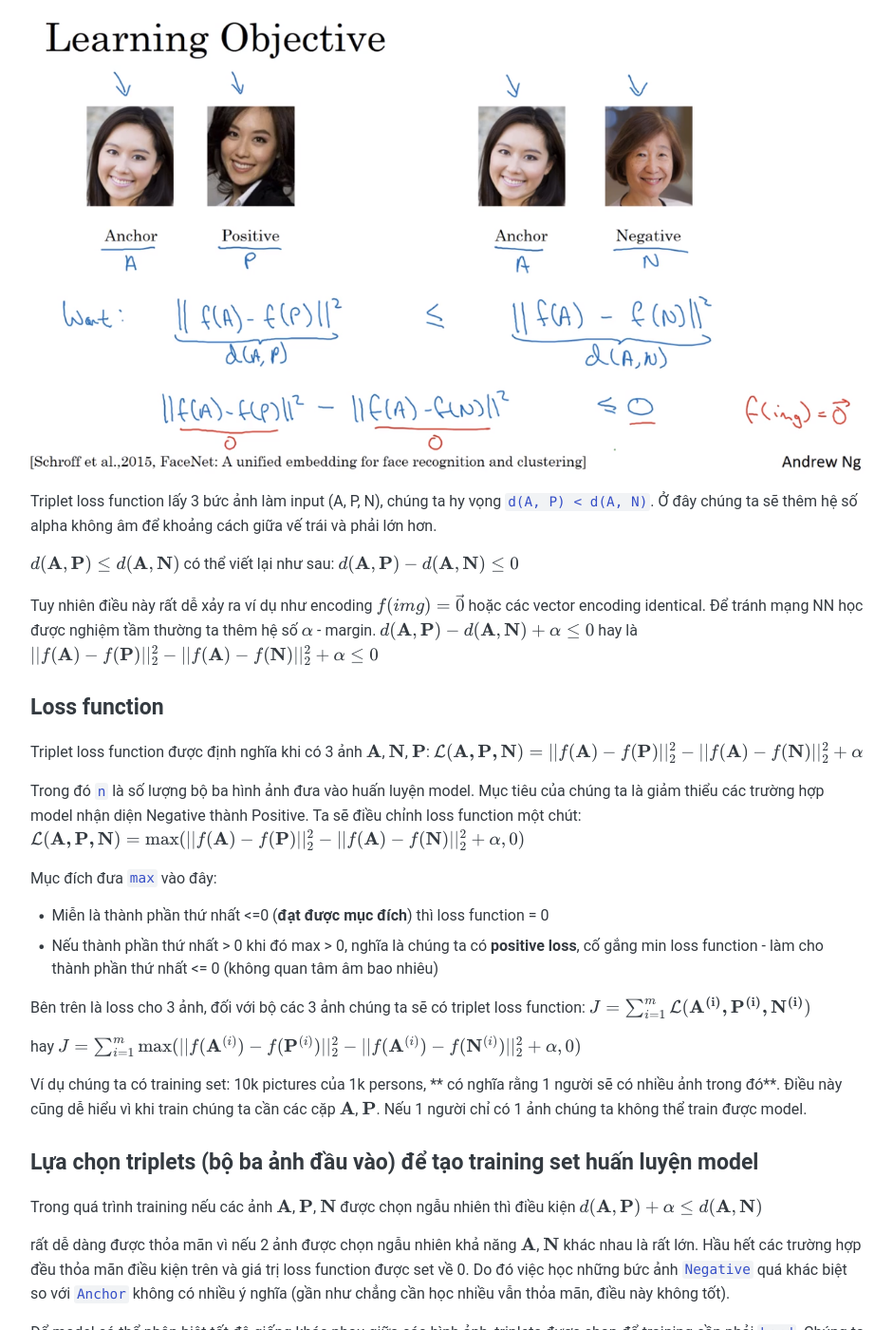
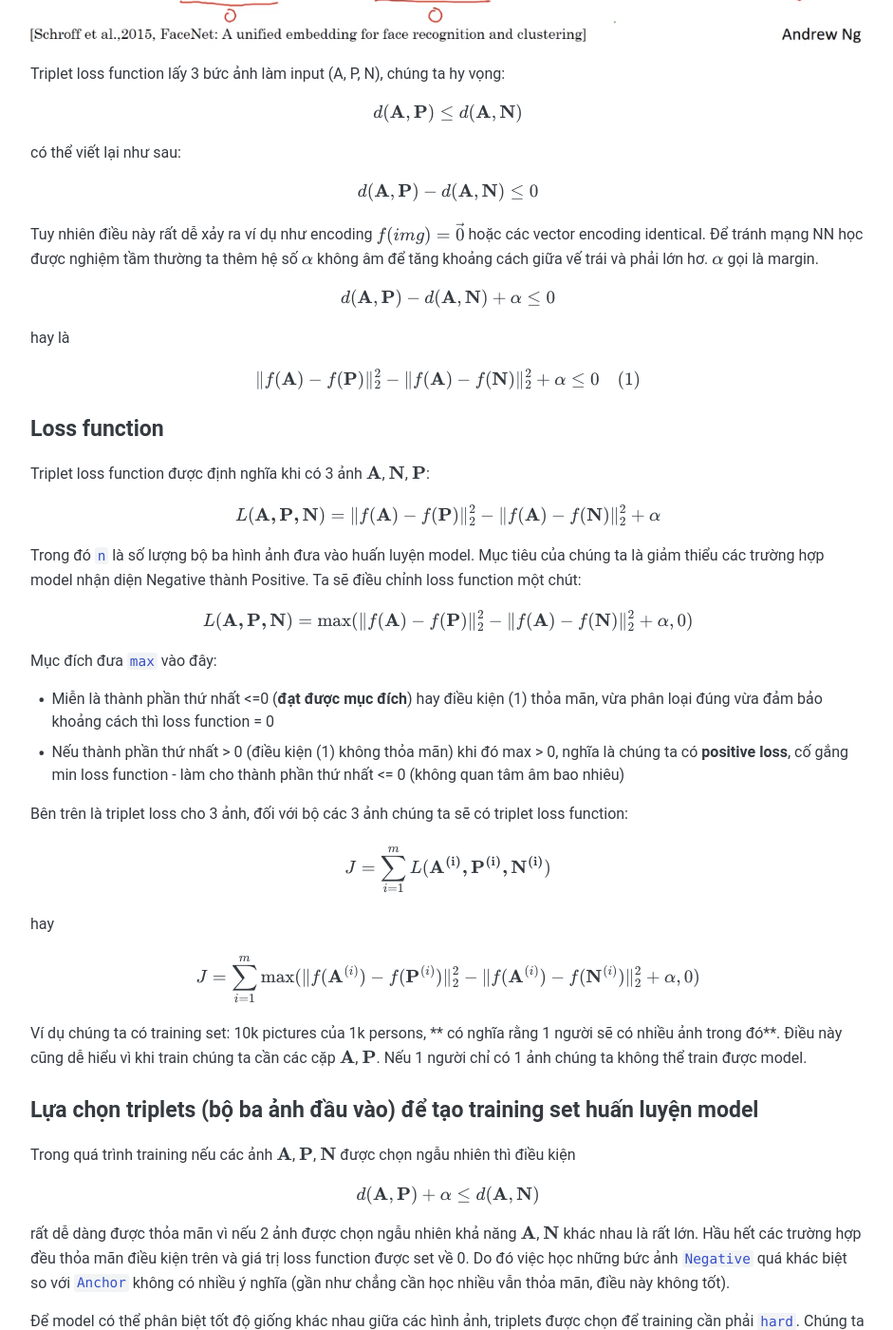
Before and after one commit to huytranvan2010/huytranvan2010.github.io, a Jekyll site: the page built from _posts/2021-06-25-FaceNet.md, in a window 1280 px wide and 1400 px high, scrolled down 4289 px. Shown: the whole window at 95% size, without its empty margins (168-1109 px from the left). Built offline with Jekyll 4.4.1, drawn with Linux system fonts in a browser that asks for light colours.

Commit message:
edit FaceNet

```diff
--- a/_posts/2021-06-25-FaceNet.md
+++ b/_posts/2021-06-25-FaceNet.md
@@ -58,8 +58,6 @@ Nhiệm vụ của chúng ta là học được các parameters của NN. Để
 
 Để train model chúng ta cần định nghĩa loss function, ở đây sẽ dùng **triplet loss function**.
 
-<img src="../images/facenet/1.png" style="display:block; margin-left:auto; margin-right:auto">
-
 # Triplet loss function
 [Bài báo gốc](https://arxiv.org/abs/1503.03832)
 Một cách để học được các parameters mạng NN là áp dụng gradient descent lên **triplet loss function**.
@@ -69,48 +67,62 @@ Kí hiệu ảnh anchor, positive, negative lần lượt là **A, P, N.**
 
 <img src="../images/facenet/5.png" style="display:block; margin-left:auto; margin-right:auto">
 
-Triplet loss function lấy 3 bức ảnh làm input (A, P, N), chúng ta hy vọng `d(A, P) < d(A, N)`. Ở đây chúng ta sẽ thêm hệ số alpha không âm để khoảng cách giữa vế trái và phải lớn hơn.
+Triplet loss function lấy 3 bức ảnh làm input (A, P, N), chúng ta hy vọng:
 
 $$ d(\mathbf{A}, \mathbf{P}) \leq d(\mathbf{A}, \mathbf{N}) $$
+
 có thể viết lại như sau:
+
 $$ d(\mathbf{A}, \mathbf{P}) - d(\mathbf{A}, \mathbf{N}) \leq 0 $$
 
-Tuy nhiên điều này rất dễ xảy ra ví dụ như encoding $ f(img) = \vec{0} $ hoặc các vector encoding identical. Để tránh mạng NN học được nghiệm tầm thường ta thêm hệ số  $ \alpha $ - margin.
+Tuy nhiên điều này rất dễ xảy ra ví dụ như encoding $ f(img) = \vec{0} $ hoặc các vector encoding identical. Để tránh mạng NN học được nghiệm tầm thường ta thêm hệ số  $ \alpha $ không âm để tăng khoảng cách giữa vế trái và phải lớn hơ. $\alpha$ gọi là margin.
+
 $$ d(\mathbf{A}, \mathbf{P}) - d(\mathbf{A}, \mathbf{N}) + \alpha \leq 0$$
+
 hay là
-$$ ||f(\mathbf{A})-f(\mathbf{P})||_2^{2} - ||f(\mathbf{A})-f(\mathbf{N})||_2^{2} + \alpha \leq 0 $$
+
+$$ \Vert f(\mathbf{A})-f(\mathbf{P}) \Vert_2^{2} - \Vert f(\mathbf{A})-f(\mathbf{N}) \Vert_2^{2} + \alpha \leq 0 ~~~~ (1)$$
 
 ## Loss function
 Triplet loss function được định nghĩa khi có 3 ảnh $\mathbf{A}$, $\mathbf{N}$, $\mathbf{P}$:
-$$ \mathcal{L}(\mathbf{A, P, N}) = ||f(\mathbf{A})-f(\mathbf{P})||_2^{2} - ||f(\mathbf{A})-f(\mathbf{N})||_2^{2}+ \alpha $$
+
+$$ L(\mathbf{A, P, N}) = \Vert f(\mathbf{A})-f(\mathbf{P}) \Vert_2^{2} - \Vert f(\mathbf{A})-f(\mathbf{N}) \Vert_2^{2}+ \alpha $$
 
 Trong đó `n` là số lượng bộ ba hình ảnh đưa vào huấn luyện model.
 Mục tiêu của chúng ta là giảm thiểu các trường hợp model nhận diện Negative thành Positive. Ta sẽ điều chỉnh loss function một chút:
-$$ \mathcal{L}(\mathbf{A, P, N}) = \max(||f(\mathbf{A})-f(\mathbf{P})||_2^{2} - ||f(\mathbf{A})-f(\mathbf{N})||_2^{2}+ \alpha, 0) $$
+
+$$ L(\mathbf{A, P, N}) = \max(\Vert f(\mathbf{A})-f(\mathbf{P})\Vert_2^{2} - \Vert f(\mathbf{A})-f(\mathbf{N}) \Vert_2^{2}+ \alpha, 0) $$
 
 Mục đích đưa `max` vào đây:
-* Miễn là thành phần thứ nhất <=0 (**đạt được mục đích**) thì loss function = 0
-* Nếu thành phần thứ nhất > 0 khi đó max > 0, nghĩa là chúng ta có **positive loss**, cố gắng min loss function - làm cho thành phần thứ nhất <= 0 (không quan tâm âm bao nhiêu)
+* Miễn là thành phần thứ nhất <=0 (**đạt được mục đích**) hay điều kiện (1) thỏa mãn, vừa phân loại đúng vừa đảm bảo khoảng cách thì loss function = 0
+* Nếu thành phần thứ nhất > 0 (điều kiện (1) không thỏa mãn) khi đó max > 0, nghĩa là chúng ta có **positive loss**, cố gắng min loss function - làm cho thành phần thứ nhất <= 0 (không quan tâm âm bao nhiêu)
 
-Bên trên là loss cho 3 ảnh, đối với bộ các 3 ảnh chúng ta sẽ có triplet loss function:
-$$ J = \sum_{i=1}^{m}\mathcal{L}(\mathbf{A^{(i)}, P^{(i)}, N^{(i)}}) $$
+Bên trên là triplet loss cho 3 ảnh, đối với bộ các 3 ảnh chúng ta sẽ có triplet loss function:
+
+$$ J = \sum_{i=1}^{m}L(\mathbf{A^{(i)}, P^{(i)}, N^{(i)}}) $$
 
 hay
-$$ J = \sum_{i=1}^{m}\max(||f(\mathbf{A}^{(i)})-f(\mathbf{P}^{(i)})||_2^{2} - ||f(\mathbf{A}^{(i)})-f(\mathbf{N}^{(i)})||_2^{2}+ \alpha, 0) $$
+
+$$ J = \sum_{i=1}^{m}\max(\Vert f(\mathbf{A}^{(i)})-f(\mathbf{P}^{(i)})\Vert_2^{2} - \Vert f(\mathbf{A}^{(i)})-f(\mathbf{N}^{(i)})\Vert_2^{2}+ \alpha, 0) $$
 
 Ví dụ chúng ta có training set: 10k pictures của 1k persons, ** có nghĩa rằng 1 người sẽ có nhiều ảnh trong đó**. Điều này cũng dễ hiểu vì khi train chúng ta cần các cặp $\mathbf{A}$, $\mathbf{P}$. Nếu 1 người chỉ có 1 ảnh chúng ta không thể train được model.
 
 ## Lựa chọn triplets (bộ ba ảnh đầu vào) để tạo training set huấn luyện model
 Trong quá trình training nếu các ảnh $\mathbf{A}$, $\mathbf{P}$, $\mathbf{N}$ được chọn ngẫu nhiên thì điều kiện
+
 $$ d(\mathbf{A}, \mathbf{P}) + \alpha \leq d(\mathbf{A}, \mathbf{N}) $$
 
 rất dễ dàng được thỏa mãn vì nếu 2 ảnh được chọn ngẫu nhiên khả năng $\mathbf{A}$, $\mathbf{N}$ khác nhau là rất lớn. Hầu hết các trường hợp đều thỏa mãn điều kiện trên và giá trị loss function được set về 0. Do đó việc học những bức ảnh `Negative` quá khác biệt so với `Anchor` không có nhiều ý nghĩa (gần như chẳng cần học nhiều vẫn thỏa mãn, điều này không tốt).
 
 Để model có thể phân biệt tốt độ giống khác nhau giữa các hình ảnh, triplets được chọn để training cần phải `hard`. Chúng ta cần có bộ 3 ảnh (triplets) sao cho $ d(\mathbf{A}, \mathbf{P}) \approx  d(\mathbf{A}, \mathbf{N}) $, điều này tương đương với việc làm cho  $ d(\mathbf{A}, \mathbf{N}) $ có giá trị nhỏ nhất và $ d(\mathbf{A}, \mathbf{P}) $ có giá trị lớn nhất. Có như vậy Gradient descent mới có cái để làm việc, algorithm sẽ hiệu quả hơn.Với mỗi Anchor $ \mathbf{A} $ cần chọn:
 * **Hard positive**: $ \mathbf{P} $ - positive có khoảng cách xa nhất với Anchor tương ứng với nghiệm:
+
 $$ \text{argmax}_{\mathbf{P}^{(i)}}(d(\mathbf{A}^{(i)}, \mathbf{P}^{(i)})) $$
+
 * **Hard negative**: $ \mathbf{N} $ - negative có khoảng cách gần nhất với Anchor tương ứng với nghiệm:
+
 $$ \text{argmin}_{\mathbf{N}^{(j)}}(d(\mathbf{A}^{(j)}, \mathbf{N}^{(j)})) $$
+
 Ở đây $ i, j $ là nhãn của người trong ảnh.
 
 Việc tính toán các trường hợp Hard Positive và Hard Negative có thể được thực hiện offline và lưu vào checkpoint hoặc có thể tính toán online trên mỗi mini-batch.
@@ -131,10 +143,12 @@ Thông qua triplet loss chúng ta có thể học được các parameters của
 <img src="../images/facenet/7.png" style="display:block; margin-left:auto; margin-right:auto">
 
 Thông qua Siamese Network sẽ nhận được 2 vector encoding của 2 ảnh. Sau đó chúng đưa vào layer để dự đoán output - xác suất (training set nếu cùng 1 người thì label = 1, hai người khác nhau thì label = 0, bài toán phân loại Logistic regression).
+
 $$ \widehat{y} = \sigma(\sum_{k=1}^{128} w_{k} \left| f(x^{(i)})_{k}-f(x^{(j)})_{k} \right| + b) $$
 
 
 Ngoài ra cũng có một số biến thể khác như;
+
 $$ \widehat{y} = \sigma(\sum_{k=1}^{128} w_{k} \frac{(f(x^{(i)})_k - f(x^{(j)})_k)^{2}}{f(x^{(i)})_k + f(x^{(j)})_k} + b) $$
 
 cái này còn được gọi là **chi square form hay chi square similarity**.
@@ -148,6 +162,10 @@ Tất nhiên đối với cách này chúng ta phải thay đổi cách gãn nh
 * Khi có một người mới đến chỉ cần chụp ảnh, thông qua mạng NN đã train sẽ xác định được vector encoding của ảnh đó, sau đó đi tính phần phía sau của model để nhận diện.
 
 <img src="../images/facenet/8.png" style="display:block; margin-left:auto; margin-right:auto">
+
+<img src="../images/facenet/1.png" style="display:block; margin-left:auto; margin-right:auto">
+
+*Inference*
 
 # Pretrained model FaceNet
 Những mô hình pretrain được huấn luyện trên các dữ liệu lên tới hàng triệu ảnh. Do đó có khả năng mã hóa rất tốt các bức ảnh trên không gian 128 chiều. Việc còn lại của chúng ta là sử dụng lại mô hình, tính toán embedding véc tơ và huấn luyện embedding véc tơ bằng một classifier đơn giản để phân loại classes.
```
